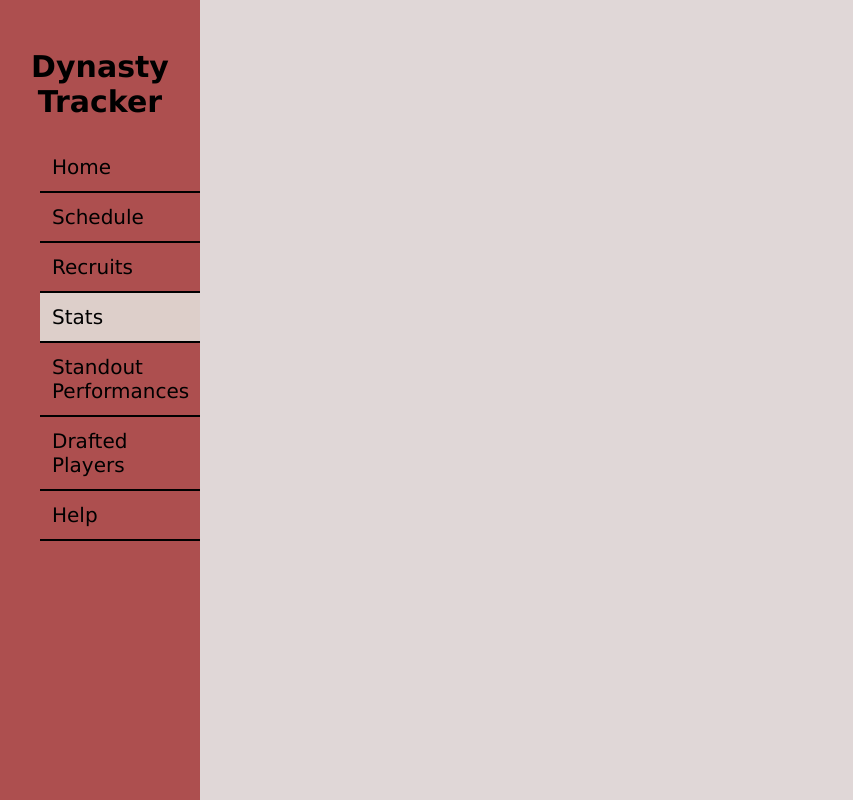
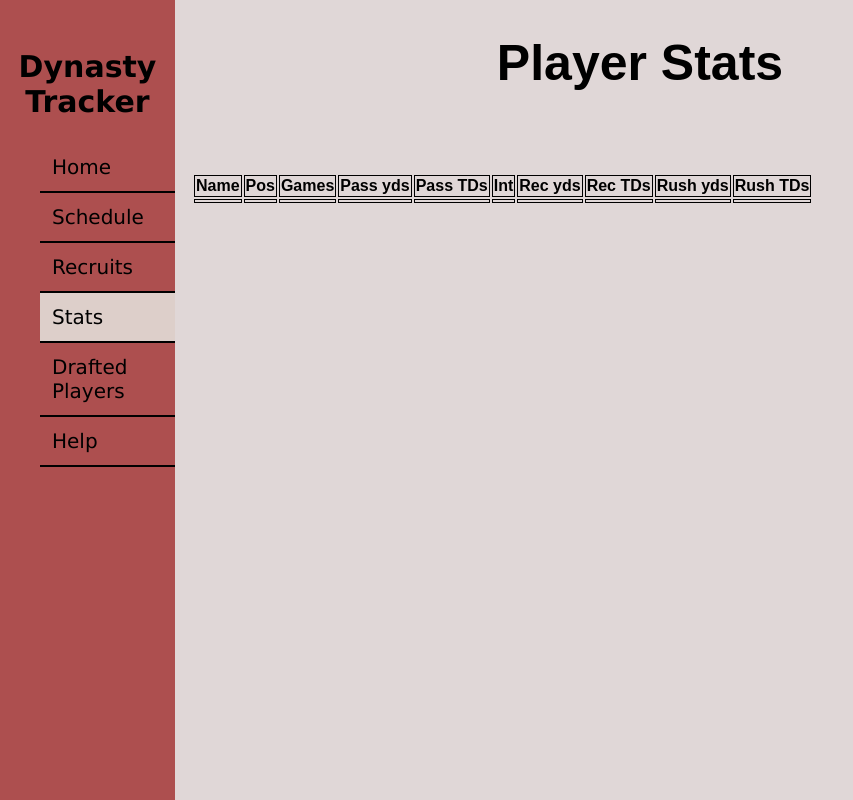
Before and after one commit to J-swanson2/Swanson_INF651_Final, a plain HTML site: page Pages/stats.html in a window 1280 px wide. Shown: the whole page, without its empty margins (0-853 px from the left). Drawn offline with Linux system fonts and the light colour scheme.

Commit message:
Framework somewhat made

```diff
--- a/Pages/stats.html
+++ b/Pages/stats.html
@@ -8,8 +8,8 @@
     <!--<link rel="icon" type="image/x-icon" href="" />-->
 </head>
 <body>
-    <div class="wrapper">
-        <nav>
+    <nav>
+        <div class="wrapper">
             <div class="navbar">
                 <h2>Dynasty Tracker</h2>
                 <ul>
@@ -17,23 +17,51 @@
                     <li><a href="schedule.html">Schedule</a></li>
                     <li><a href="recruits.html">Recruits</a></li>
                     <li class="selected"><a href="stats.html">Stats</a></li>
-                    <li><a href="standout.html">Standout Performances</a></li>
+
                     <li><a href="drafted.html">Drafted Players</a></li>
                     <li><a href="help.html">Help</a></li>
                 </ul>
             </div>
-
-        </nav>
+        </div>
+    </nav>
 
         <header>
+            <h1>Player Stats</h1>
         </header>
 
         <main>
-            <button></button>
+            <h2>Season Stats</h2>
+            <div class="container">
+                <table>
+                    <tr>
+                        <th>Name</th>
+                        <th>Pos</th>
+                        <th>Games</th>
+                        <th>Pass yds</th>
+                        <th>Pass TDs</th>
+                        <th>Int</th>
+                        <th>Rec yds</th>
+                        <th>Rec TDs</th>
+                        <th>Rush yds</th>
+                        <th>Rush TDs</th>
+                    </tr>
+                    <tr>
+                        <td></td>
+                        <td></td>
+                        <td></td>
+                        <td></td>
+                        <td></td>
+                        <td></td>
+                        <td></td>
+                        <td></td>
+                        <td></td>
+                        <td></td>
+                    </tr>
+                </table>
+            </div>
         </main>
 
         <footer>
         </footer>
-    </div>
 </body>
 </html>
--- a/Pages/styles.css
+++ b/Pages/styles.css
@@ -4,23 +4,40 @@
 }
 
 body {
+    font-family: Arial;
     background: #e0d7d7;
     margin: 0;
     padding: 0;
 }
 
-.wrapper {
+.wrapper { /*wrapper for nav section*/
     display: flex;
     position: relative;
+}
+
+.container { /* wrapper for main section*/
+    display: flex;
+    position: relative;
+    margin-left: 15%;
+    margin-bottom: 10px;
+}
+
+.box { /* class for organizing items in class container*/
+       border: 4px solid;
+       padding: 10px;
+       text-align: center;
+       margin-left: 11%;
 }
 
 .navbar {
     font-family: Verdana;
     position: fixed;
-    width: 200px;
+    width: 10%;
+    min-width: 175px;
     height: 100%;
     background: #ad4f4f;
     padding: 24px 0;
+
 }
 
 .navbar h2{
@@ -47,3 +64,19 @@
 .selected { /*this highlights in the menu bar the current page you are on.*/
     background: #ddcfca;
 }
+h1 {
+    text-align: center;
+    font-size: 50px;
+}
+
+table {
+
+}
+
+th {
+    border: 1px solid black;
+}
+
+td {
+    border: 1px solid black;
+}
```
Also changed, not shown: Pages/drafted.html (+3 -5 lines), Pages/home.html (+19 -7 lines), Pages/recruits.html (+21 -8 lines), Pages/schedule.html (+24 -7 lines), Pages/scripts.js (renamed from scripts.js).
